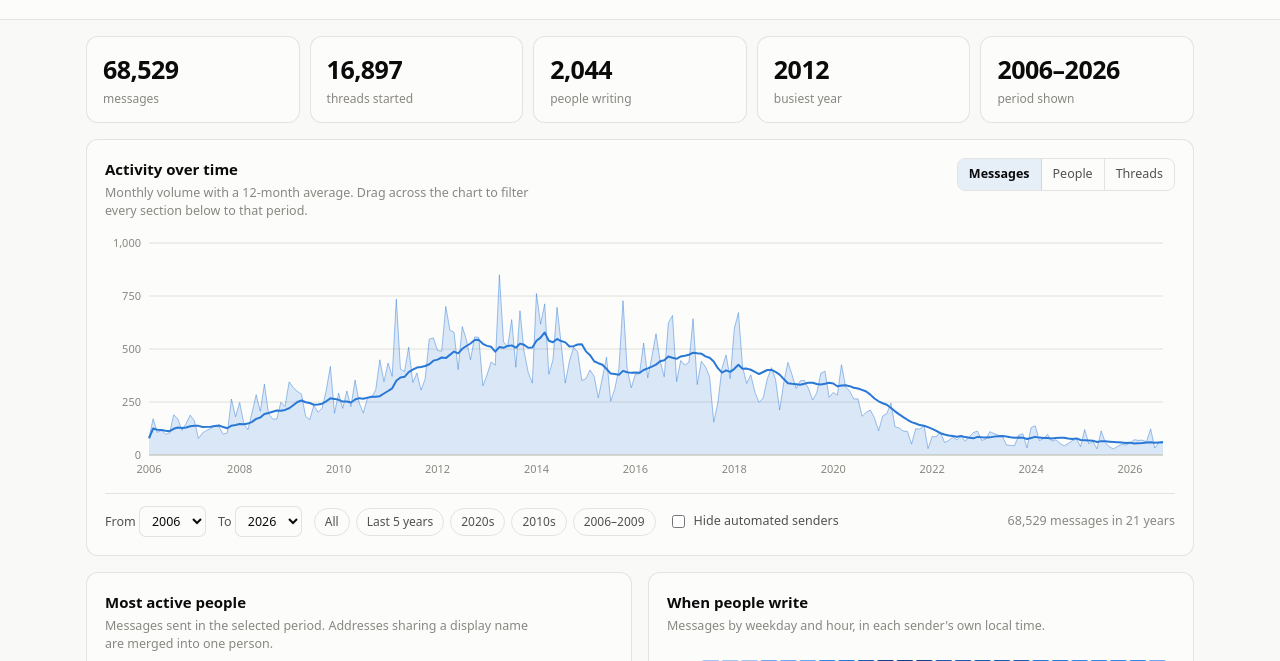
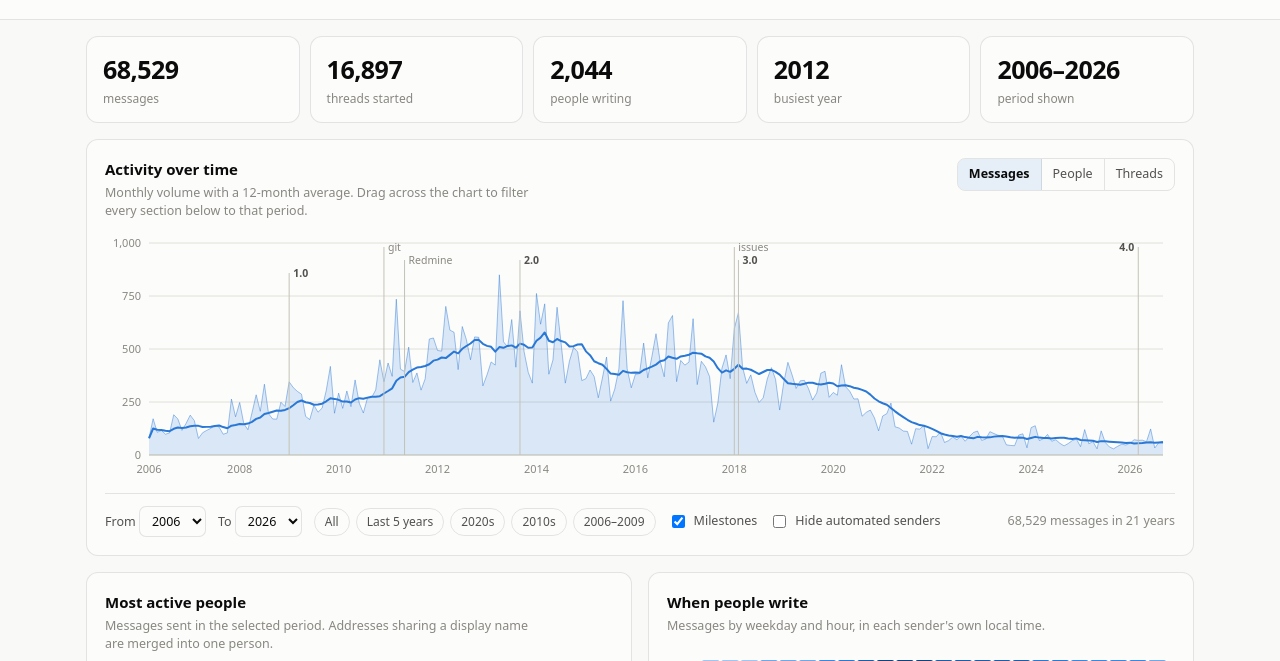
Before and after one commit to ismailsunni/qgis-lists-explorer, a plain HTML site: page docs/index.html in a window 1280 px wide. Shown: the part 82-743 px from the top of the page. Drawn offline with Linux system fonts and the light colour scheme.

Commit message:
Mark QGIS milestones on the activity chart
Four major releases from qgis.org, and three infrastructure changes dated from
the archive itself — the first "Contributing to QGIS using git" thread, the
Trac to Redmine migration, and the last call for moving issues to GitHub. Each
tooltip names its source. Labels stack into free lanes so 3.0 and the issue
tracker switch, five weeks apart, stay readable.

Co-Authored-By: Claude Opus 5 (1M context) <noreply@anthropic.com>
Claude-Session: https://claude.ai/code/session_017ttgVpGxwYW4jNuam1uSEQ

```diff
--- a/docs/app.js
+++ b/docs/app.js
@@ -7,8 +7,21 @@ const DAYS = ["Mon","Tue","Wed","Thu","Fri","Sat","Sun"];
 const SEQ_LIGHT = ["#e8f1fd","#cde2fb","#9ec5f4","#6da7ec","#3987e5","#2a78d6","#1c5cab","#104281"];
 const SEQ_DARK  = ["#14243b","#16304f","#184f95","#1c5cab","#2a78d6","#3987e5","#6da7ec","#9ec5f4"];
 
+/* Project milestones. Release dates from qgis.org (via the QGIS Wikipedia
+   article); the "list" entries are dated from this archive itself — the thread
+   where the change was announced — and say so in their tooltip. */
+const MILESTONES = [
+  { m: "2010-12", l: "git",    t: "\"Contributing to QGIS using git\" — the first git workflow thread on this list" },
+  { m: "2011-05", l: "Redmine", t: "Trac → Redmine bug tracker migration announced here" },
+  { m: "2018-01", l: "issues", t: "\"Last call for switching to github issue tracker\"" },
+  { m: "2009-01", l: "1.0", t: "QGIS 1.0 “Kore” released, 5 January 2009", rel: 1 },
+  { m: "2013-09", l: "2.0", t: "QGIS 2.0 “Dufour” released, 8 September 2013", rel: 1 },
+  { m: "2018-02", l: "3.0", t: "QGIS 3.0 “Girona” released, 23 February 2018", rel: 1 },
+  { m: "2026-03", l: "4.0", t: "QGIS 4.0 “Norrköping” released, 6 March 2026", rel: 1 },
+];
+
 let D, state = { list: "qgis-developer", y0: 0, y1: 0, metric: "n", tab: "top",
-                 sort: "n", desc: true, q: "", hideBots: false, limit: 25, tlimit: 20 };
+                 sort: "n", desc: true, q: "", hideBots: false, marks: true, limit: 25, tlimit: 20 };
 
 const el = (tag, attrs = {}, kids = []) => {
   const e = document.createElementNS(NS, tag);
@@ -120,6 +133,29 @@ function renderTimeline() {
     }
   });
   svg.appendChild(el("line", { x1: P.l, x2: W - P.r, y1: y(0), y2: y(0), stroke: "var(--axis)" }));
+
+  if (state.marks) {
+    const lanes = [];
+    for (const ms of MILESTONES) {
+      const i = data.findIndex(d => d.m === ms.m);
+      if (i < 0) continue;
+      const mx = x(i);
+      // stack labels into free lanes so near-simultaneous events stay legible
+      let lane = 0;
+      while (lanes[lane] != null && mx - lanes[lane] < 58) lane++;
+      lanes[lane] = mx;
+      const ly = P.t + 4 + lane * 13;
+      svg.appendChild(el("line", { x1: mx, x2: mx, y1: ly, y2: P.t + ih,
+        stroke: "var(--axis)", "stroke-width": 1 }));
+      const flip = mx > W - P.r - 46;   // keep the last label inside the plot
+      svg.appendChild(text(mx + (flip ? -4 : 4), ly + 4, ms.l,
+        { fill: ms.rel ? "var(--ink-2)" : "var(--muted)", "font-size": 10.5,
+          "font-weight": ms.rel ? 600 : 400, "text-anchor": flip ? "end" : "start" }));
+      const hit = el("rect", { x: mx - 7, y: P.t, width: 14, height: ih, fill: "transparent" });
+      hit.addEventListener("pointermove", e => { e.stopPropagation(); showTip(e, `<b>${ms.l}</b> · ${ms.m}<br>${ms.t}`); });
+      svg.appendChild(hit);
+    }
+  }
 
   const cross = el("line", { y1: P.t, y2: P.t + ih, stroke: "var(--axis)", "stroke-width": 1, opacity: 0 });
   const dot = el("circle", { r: 4, fill: "var(--s1)", stroke: "var(--surface)", "stroke-width": 2, opacity: 0 });
@@ -445,6 +481,7 @@ function boot(data, keepRange) {
   $("#peopleMore").onclick = () => { state.limit += 50; renderPeopleTable(); };
   $("#threadMore").onclick = () => { state.tlimit += 40; renderThreadTable(); };
   $("#bots").onchange = e => { state.hideBots = e.target.checked; state.limit = 25; renderAll(); };
+  $("#marks").onchange = e => { state.marks = e.target.checked; renderTimeline(); };
   $("#app").hidden = false;
   renderAll();
 }
--- a/docs/index.html
+++ b/docs/index.html
@@ -48,6 +48,7 @@
       <label>From <select id="y0"></select></label>
       <label>To <select id="y1"></select></label>
       <span class="presets" id="presets"></span>
+      <label class="check"><input type="checkbox" id="marks" checked> Milestones</label>
       <label class="check"><input type="checkbox" id="bots"> Hide automated senders</label>
       <span class="range-note" id="rangeNote"></span>
     </div>
```
Also changed, not shown: 1 other file.
